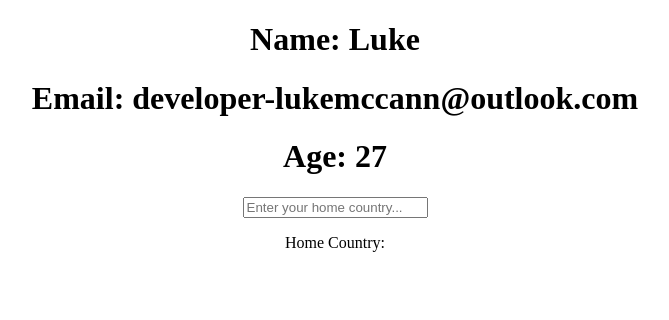
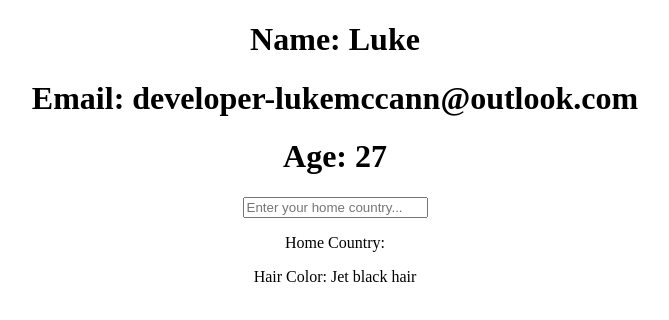
Before and after one commit to Kodriboh/Typescript-Functional-React, a React (Create React App) app: page / in a window 1280 px wide. Shown: the top 320 px of the page, without its empty margins (305-974 px from the left). Built offline with nearby package versions, Linux system fonts and the light colour scheme.

Commit message:
Enum example

```diff
--- a/src/App.tsx
+++ b/src/App.tsx
@@ -1,7 +1,7 @@
 import React from 'react';
 import './App.css';
 
-import { Person } from './components/Person';
+import { Person, HairColor } from './components/Person';
 
 export const App : React.FC = () => {
   return (
@@ -10,6 +10,7 @@ export const App : React.FC = () => {
         name="Luke"
         email="developer-lukemccann@outlook.com"
         age={27}
+        hairColor={HairColor.Black}
       />
     </div>
   );
--- a/src/components/Person.tsx
+++ b/src/components/Person.tsx
@@ -1,15 +1,23 @@
 import React, { useState, ChangeEvent} from 'react';
+
+export enum HairColor {
+    Blonde = 'Hair color is blonde',
+    Black = 'Jet black hair',
+    Grey = 'You sooo old',
+}
 
 interface IPersonProps {
     name: string,
     age?: number,
     email?: string,
+    hairColor?: HairColor,
 };
 
 export const Person: React.FC<IPersonProps> = ({
     name,
     age,
     email = false,
+    hairColor,
 }) => {
     const [homeCountry, setHomeCountry] = useState<string | null>(null);
 
@@ -28,6 +36,7 @@ export const Person: React.FC<IPersonProps> = ({
             />
 
             <p>Home Country: {homeCountry}</p>
+            <p>Hair Color: {HairColor.Black}</p>
         </div>
     )
 };
```
